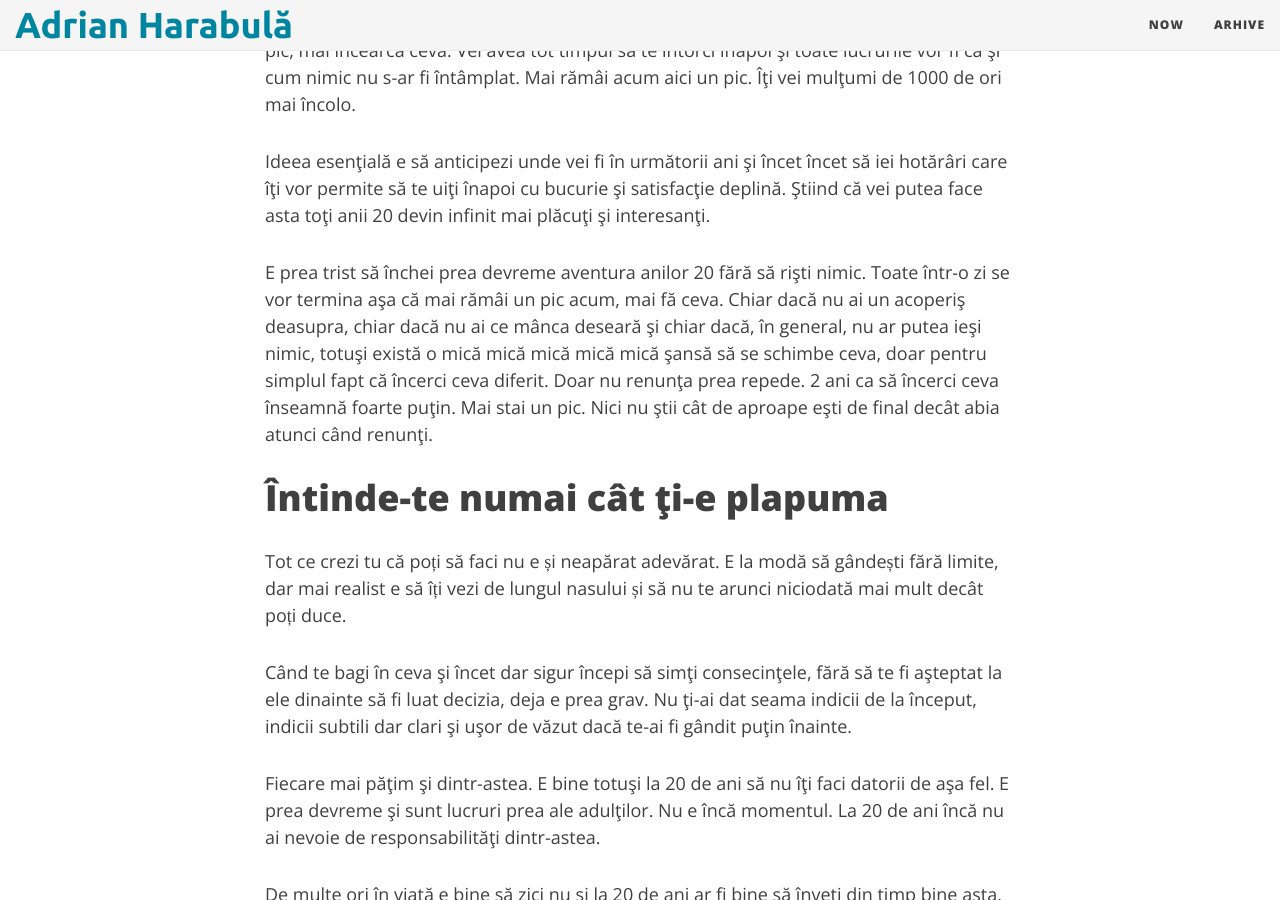
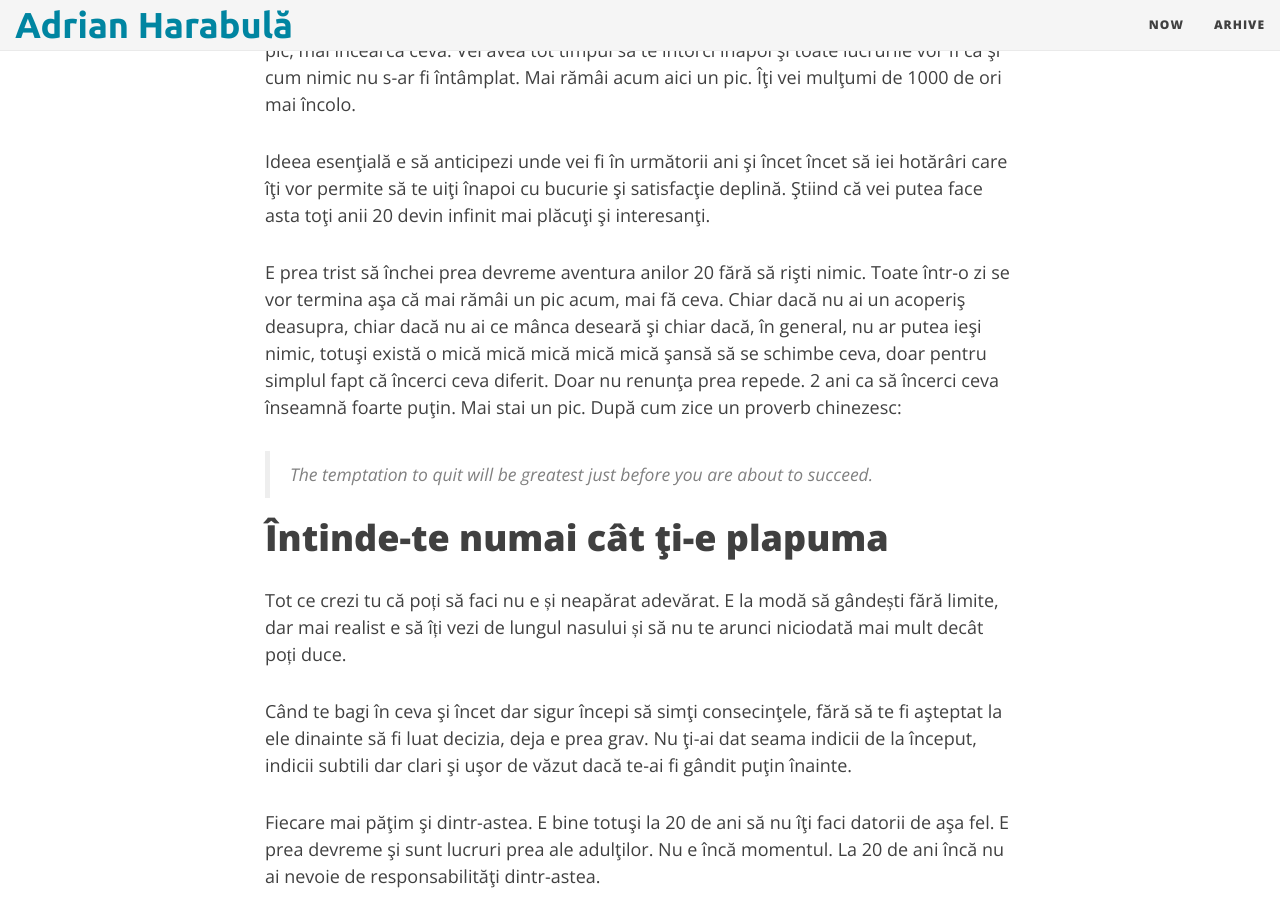
Before and after one commit to adrianharabula/adrianharabula.github.io, a Jekyll site: the page built from _posts/2018-07-03-ce-sa-faci-la-20-ani-sa-nu-regreti-la-26.md, in a window 1280 px wide and 900 px high, scrolled down 688 px. Built offline with Jekyll 4.4.1, drawn with Linux system fonts in a browser that asks for light colours; nearby versions of some CDN libraries.

Commit message:
added chinese proverb

```diff
--- a/_posts/2018-07-03-ce-sa-faci-la-20-ani-sa-nu-regreti-la-26.md
+++ b/_posts/2018-07-03-ce-sa-faci-la-20-ani-sa-nu-regreti-la-26.md
@@ -13,7 +13,8 @@ Mă întrebam dacă nu cumva toate astea se vor termina vreodată. Se vor termin
 
 Ideea esenţială e să anticipezi unde vei fi în următorii ani şi încet încet să iei hotărâri care îţi vor permite să te uiţi înapoi cu bucurie şi satisfacţie deplină. Ştiind că vei putea face asta toţi anii 20 devin infinit mai plăcuţi şi interesanţi.
 
-E prea trist să închei prea devreme aventura anilor 20 fără să rişti nimic. Toate într-o zi se vor termina aşa că mai rămâi un pic acum, mai fă ceva. Chiar dacă nu ai un acoperiş deasupra, chiar dacă nu ai ce mânca deseară şi chiar dacă, în general, nu ar putea ieşi nimic, totuşi există o mică mică mică mică mică şansă să se schimbe ceva, doar pentru simplul fapt că încerci ceva diferit. Doar nu renunţa prea repede. 2 ani ca să încerci ceva înseamnă foarte puţin. Mai stai un pic. Nici nu ştii cât de aproape eşti de final decât abia atunci când renunţi.
+E prea trist să închei prea devreme aventura anilor 20 fără să rişti nimic. Toate într-o zi se vor termina aşa că mai rămâi un pic acum, mai fă ceva. Chiar dacă nu ai un acoperiş deasupra, chiar dacă nu ai ce mânca deseară şi chiar dacă, în general, nu ar putea ieşi nimic, totuşi există o mică mică mică mică mică şansă să se schimbe ceva, doar pentru simplul fapt că încerci ceva diferit. Doar nu renunţa prea repede. 2 ani ca să încerci ceva înseamnă foarte puţin. Mai stai un pic. După cum zice un proverb chinezesc:
+> The temptation to quit will be greatest just before you are about to succeed.
 
 # Întinde-te numai cât ţi-e plapuma
 Tot ce crezi tu că poți să faci nu e și neapărat adevărat. E la modă să gândești fără limite, dar mai realist e să îți vezi de lungul nasului și să nu te arunci niciodată mai mult decât poți duce.
```
